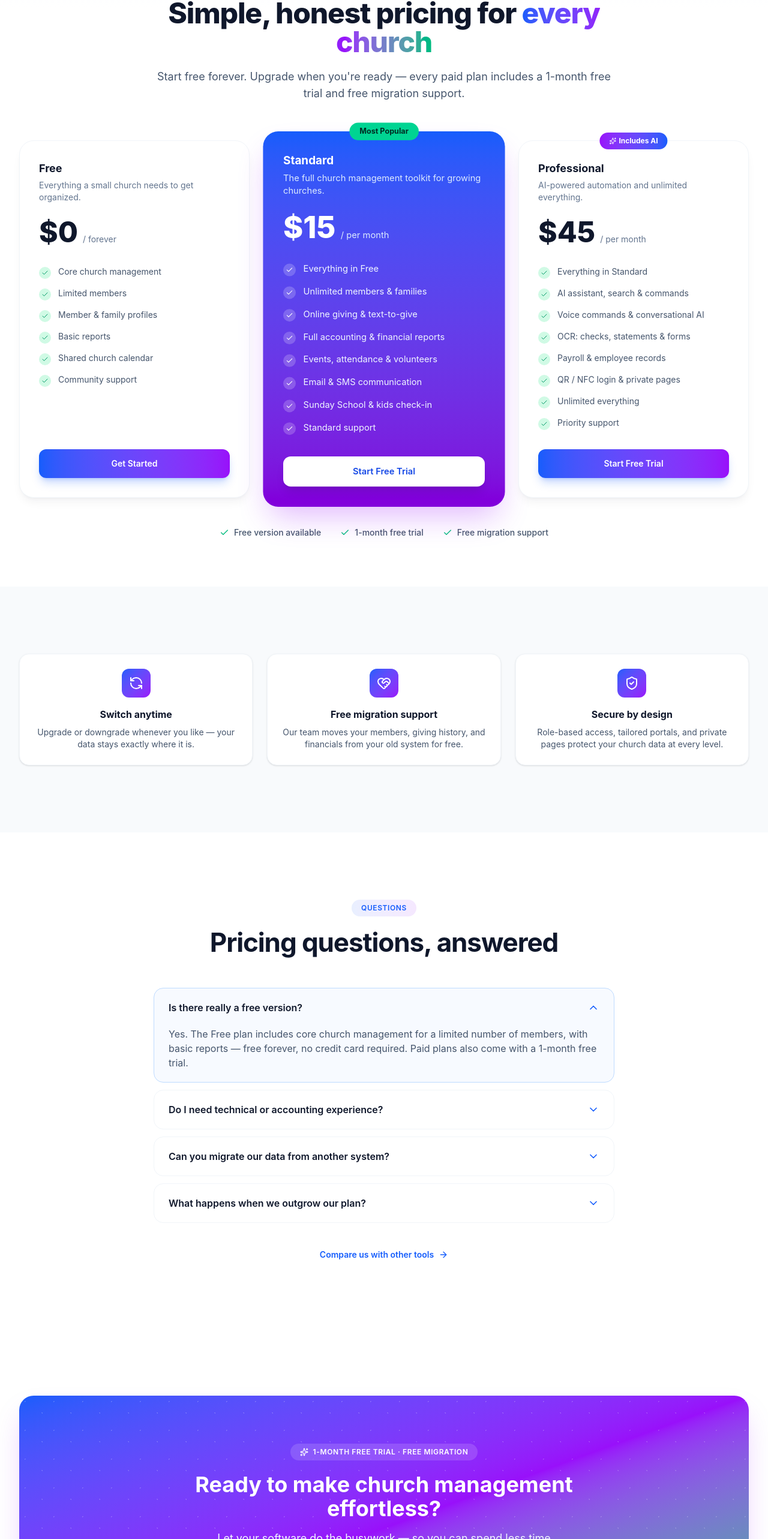
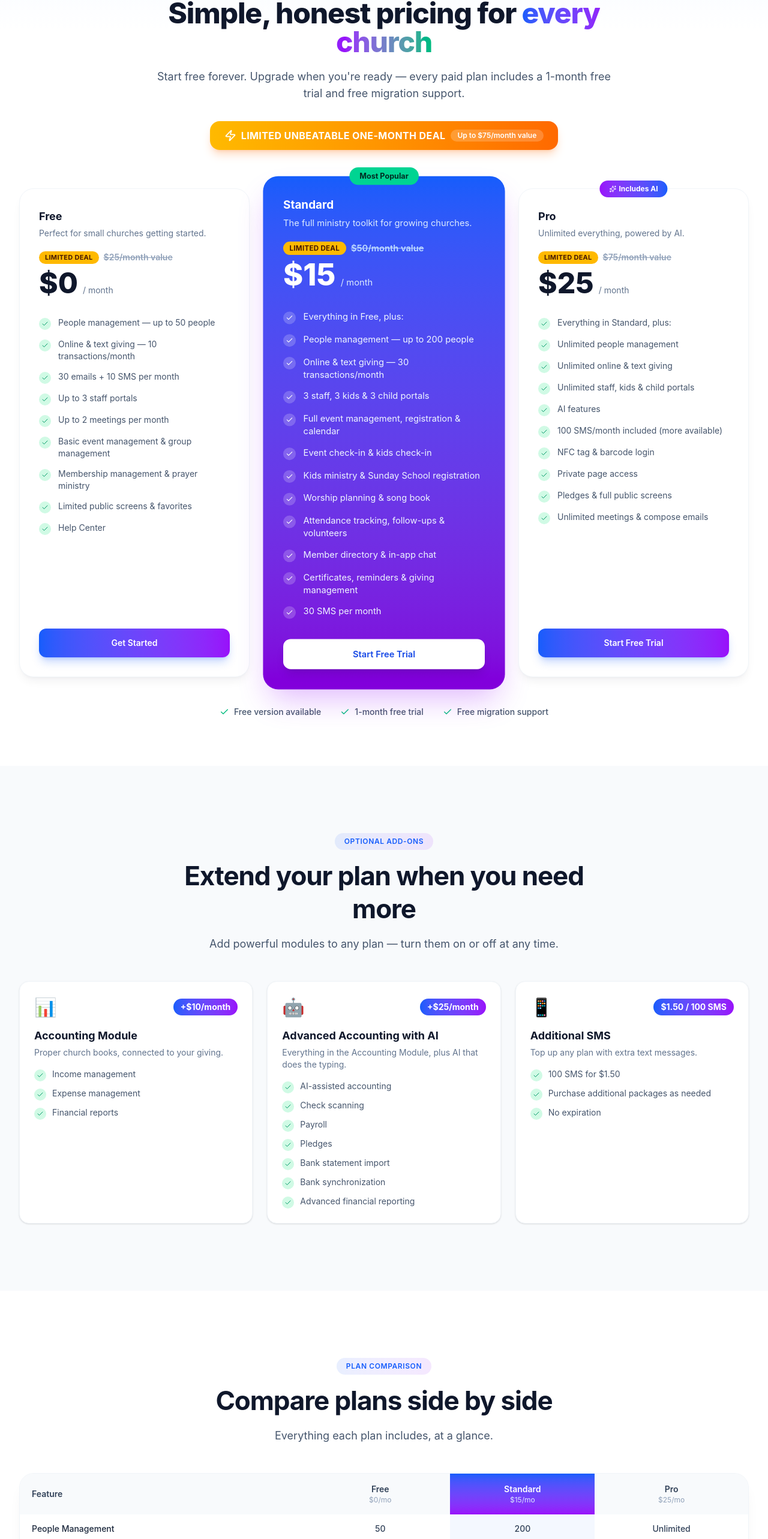
Before and after one commit to churchmanagement/churchgeniuspro-web, a React (Vite) app: page /pricing in a window 1280 px wide. Shown: the part 210-2776 px from the top of the page at 60% size. Built offline with nearby package versions, Linux system fonts and the light colour scheme.

Commit message:
New pricing: limited deal, add-ons, plan comparison

```diff
--- a/index.html
+++ b/index.html
@@ -48,7 +48,7 @@
         "offers": [
           { "@type": "Offer", "name": "Free", "price": "0", "priceCurrency": "USD" },
           { "@type": "Offer", "name": "Standard", "price": "15", "priceCurrency": "USD" },
-          { "@type": "Offer", "name": "Professional", "price": "45", "priceCurrency": "USD" }
+          { "@type": "Offer", "name": "Pro", "price": "25", "priceCurrency": "USD" }
         ],
         "aggregateRating": {
           "@type": "AggregateRating",
--- a/src/components/ui/PricingCards.tsx
+++ b/src/components/ui/PricingCards.tsx
@@ -34,7 +34,21 @@ export default function PricingCards() {
               <p className={`mt-1 text-sm ${plan.highlighted ? 'text-blue-100' : 'text-slate-500'}`}>
                 {plan.description}
               </p>
-              <div className="mt-6 flex items-baseline gap-2">
+              {plan.dealValue && (
+                <div className="mt-5 flex items-center gap-2">
+                  <span className="inline-flex items-center rounded-full bg-amber-400 px-2.5 py-0.5 text-[11px] font-bold uppercase tracking-wide text-amber-950">
+                    Limited Deal
+                  </span>
+                  <span
+                    className={`text-sm font-semibold line-through ${
+                      plan.highlighted ? 'text-blue-200' : 'text-slate-400'
+                    }`}
+                  >
+                    {plan.dealValue}/month value
+                  </span>
+                </div>
+              )}
+              <div className={`${plan.dealValue ? 'mt-2' : 'mt-6'} flex items-baseline gap-2`}>
                 <span className={`text-5xl font-extrabold ${plan.highlighted ? 'text-white' : 'text-slate-900'}`}>
                   {plan.price}
                 </span>
--- a/src/data/content.ts
+++ b/src/data/content.ts
@@ -4,6 +4,7 @@ export interface PricingPlan {
   period: string;
   description: string;
   badge?: string;
+  dealValue?: string;
   cta: string;
   highlighted: boolean;
   features: string[];
@@ -13,57 +14,137 @@ export const pricingPlans: PricingPlan[] = [
   {
     name: 'Free',
     price: '$0',
-    period: 'forever',
-    description: 'Everything a small church needs to get organized.',
+    period: 'month',
+    description: 'Perfect for small churches getting started.',
+    dealValue: '$25',
     cta: 'Get Started',
     highlighted: false,
     features: [
-      'Core church management',
-      'Limited members',
-      'Member & family profiles',
-      'Basic reports',
-      'Shared church calendar',
-      'Community support',
+      'People management — up to 50 people',
+      'Online & text giving — 10 transactions/month',
+      '30 emails + 10 SMS per month',
+      'Up to 3 staff portals',
+      'Up to 2 meetings per month',
+      'Basic event management & group management',
+      'Membership management & prayer ministry',
+      'Limited public screens & favorites',
+      'Help Center',
     ],
   },
   {
     name: 'Standard',
     price: '$15',
-    period: 'per month',
-    description: 'The full church management toolkit for growing churches.',
+    period: 'month',
+    description: 'The full ministry toolkit for growing churches.',
     badge: 'Most Popular',
+    dealValue: '$50',
     cta: 'Start Free Trial',
     highlighted: true,
     features: [
-      'Everything in Free',
-      'Unlimited members & families',
-      'Online giving & text-to-give',
-      'Full accounting & financial reports',
-      'Events, attendance & volunteers',
-      'Email & SMS communication',
-      'Sunday School & kids check-in',
-      'Standard support',
+      'Everything in Free, plus:',
+      'People management — up to 200 people',
+      'Online & text giving — 30 transactions/month',
+      '3 staff, 3 kids & 3 child portals',
+      'Full event management, registration & calendar',
+      'Event check-in & kids check-in',
+      'Kids ministry & Sunday School registration',
+      'Worship planning & song book',
+      'Attendance tracking, follow-ups & volunteers',
+      'Member directory & in-app chat',
+      'Certificates, reminders & giving management',
+      '30 SMS per month',
     ],
   },
   {
-    name: 'Professional',
-    price: '$45',
-    period: 'per month',
-    description: 'AI-powered automation and unlimited everything.',
+    name: 'Pro',
+    price: '$25',
+    period: 'month',
+    description: 'Unlimited everything, powered by AI.',
     badge: 'Includes AI',
+    dealValue: '$75',
     cta: 'Start Free Trial',
     highlighted: false,
     features: [
-      'Everything in Standard',
-      'AI assistant, search & commands',
-      'Voice commands & conversational AI',
-      'OCR: checks, statements & forms',
-      'Payroll & employee records',
-      'QR / NFC login & private pages',
-      'Unlimited everything',
-      'Priority support',
+      'Everything in Standard, plus:',
+      'Unlimited people management',
+      'Unlimited online & text giving',
+      'Unlimited staff, kids & child portals',
+      'AI features',
+      '100 SMS/month included (more available)',
+      'NFC tag & barcode login',
+      'Private page access',
+      'Pledges & full public screens',
+      'Unlimited meetings & compose emails',
     ],
   },
+];
+
+export interface AddOn {
+  name: string;
+  price: string;
+  emoji: string;
+  description: string;
+  features: string[];
+}
+
+export const addOns: AddOn[] = [
+  {
+    name: 'Accounting Module',
+    price: '+$10/month',
+    emoji: '📊',
+    description: 'Proper church books, connected to your giving.',
+    features: ['Income management', 'Expense management', 'Financial reports'],
+  },
+  {
+    name: 'Advanced Accounting with AI',
+    price: '+$25/month',
+    emoji: '🤖',
+    description: 'Everything in the Accounting Module, plus AI that does the typing.',
+    features: [
+      'AI-assisted accounting',
+      'Check scanning',
+      'Payroll',
+      'Pledges',
+      'Bank statement import',
+      'Bank synchronization',
+      'Advanced financial reporting',
+    ],
+  },
+  {
+    name: 'Additional SMS',
+    price: '$1.50 / 100 SMS',
+    emoji: '📱',
+    description: 'Top up any plan with extra text messages.',
+    features: ['100 SMS for $1.50', 'Purchase additional packages as needed', 'No expiration'],
+  },
+];
+
+export interface PlanComparisonRow {
+  feature: string;
+  free: string;
+  standard: string;
+  pro: string;
+}
+
+export const planComparison: PlanComparisonRow[] = [
+  { feature: 'People Management', free: '50', standard: '200', pro: 'Unlimited' },
+  { feature: 'Staff Portals', free: '3', standard: '3', pro: 'Unlimited' },
+  { feature: 'Kids & Child Portals', free: '—', standard: '3 each', pro: 'Unlimited' },
+  { feature: 'Meetings', free: '2/month', standard: 'Unlimited', pro: 'Unlimited' },
+  { feature: 'Event Management', free: 'Basic', standard: 'Full', pro: 'Full' },
+  { feature: 'Event Registration', free: '—', standard: '✓', pro: '✓' },
+  { feature: 'Kids Ministry', free: '—', standard: '✓', pro: '✓' },
+  { feature: 'Sunday School', free: '—', standard: '✓', pro: '✓' },
+  { feature: 'Volunteer Management', free: '—', standard: '✓', pro: '✓' },
+  { feature: 'Worship Planning', free: '—', standard: '✓', pro: '✓' },
+  { feature: 'Attendance', free: '—', standard: '✓', pro: '✓' },
+  { feature: 'Event & Kids Check-in', free: '—', standard: '✓', pro: '✓' },
+  { feature: 'Member Directory', free: '—', standard: '✓', pro: '✓' },
+  { feature: 'Song Book', free: '—', standard: '✓', pro: '✓' },
+  { feature: 'AI Features', free: '—', standard: '—', pro: '✓' },
+  { feature: 'Public Screens', free: 'Limited', standard: 'Limited', pro: 'Full' },
+  { feature: 'SMS Included', free: '10/month', standard: '30/month', pro: '100/month' },
+  { feature: 'Help Center', free: '✓', standard: '✓', pro: '✓' },
 ];
 
 export const pricingPerks = ['Free version available', '1-month free trial', 'Free migration support'];
@@ -153,7 +234,7 @@ export const faqs: FAQ[] = [
   {
     question: 'Does it replace our accounting software?',
     answer:
-      'Yes. ChurchGeniusPro includes a full fund-based accounting system with financial reports, recurring entries, payroll, and automatic tax statement generation — all connected to your giving records.',
+      'Yes. Add the Accounting Module (+$10/month) for income, expenses, and financial reports — or Advanced Accounting with AI (+$25/month) for check scanning, payroll, bank statement import, bank sync, and AI-assisted entry, all connected to your giving records.',
     category: 'Accounting',
   },
   {
--- a/src/pages/Pricing.tsx
+++ b/src/pages/Pricing.tsx
@@ -1,11 +1,11 @@
 import { motion } from 'framer-motion';
 import { Link } from 'react-router-dom';
-import { ArrowRight, ShieldCheck, RefreshCcw, HeartHandshake } from 'lucide-react';
+import { ArrowRight, ShieldCheck, RefreshCcw, HeartHandshake, Check, Zap } from 'lucide-react';
 import PricingCards from '../components/ui/PricingCards';
 import FAQAccordion from '../components/ui/FAQAccordion';
 import CTASection from '../components/ui/CTASection';
 import { SectionHeading, Reveal } from '../components/ui/Section';
-import { faqs } from '../data/content';
+import { faqs, addOns, planComparison } from '../data/content';
 
 const assurances = [
   {
@@ -47,6 +47,20 @@ export default function Pricing() {
               Start free forever. Upgrade when you're ready — every paid plan includes a 1-month
               free trial and free migration support.
             </p>
+            <motion.div
+              initial={{ opacity: 0, scale: 0.95 }}
+              animate={{ opacity: 1, scale: 1 }}
+              transition={{ delay: 0.25, duration: 0.5 }}
+              className="mx-auto mt-8 inline-flex flex-wrap items-center justify-center gap-2 rounded-2xl bg-gradient-to-r from-amber-400 to-orange-500 px-6 py-3 shadow-lg shadow-orange-500/25"
+            >
+              <Zap className="h-5 w-5 text-white" aria-hidden="true" />
+              <span className="text-sm font-bold uppercase tracking-wide text-white sm:text-base">
+                Limited Unbeatable One-Month Deal
+              </span>
+              <span className="rounded-full bg-white/20 px-3 py-0.5 text-xs font-semibold text-white">
+                Up to $75/month value
+              </span>
+            </motion.div>
           </motion.div>
         </div>
       </section>
@@ -54,6 +68,109 @@ export default function Pricing() {
       <section className="pb-20">
         <div className="container-page">
           <PricingCards />
+        </div>
+      </section>
+
+      {/* Optional Add-ons */}
+      <section className="section bg-slate-50">
+        <div className="container-page">
+          <SectionHeading
+            eyebrow="Optional Add-ons"
+            title="Extend your plan when you need more"
+            subtitle="Add powerful modules to any plan — turn them on or off at any time."
+          />
+          <div className="mt-12 grid gap-6 md:grid-cols-3">
+            {addOns.map((addon, i) => (
+              <Reveal key={addon.name} delay={i * 0.1}>
+                <div className="card flex h-full flex-col">
+                  <div className="flex items-center justify-between">
+                    <span className="text-3xl" aria-hidden="true">
+                      {addon.emoji}
+                    </span>
+                    <span className="rounded-full bg-gradient-to-r from-blue-600 to-purple-600 px-3 py-1 text-sm font-bold text-white">
+                      {addon.price}
+                    </span>
+                  </div>
+                  <h3 className="mt-4 text-lg font-bold text-slate-900">{addon.name}</h3>
+                  <p className="mt-1 text-sm text-slate-500">{addon.description}</p>
+                  <ul className="mt-4 flex-1 space-y-2.5">
+                    {addon.features.map((f) => (
+                      <li key={f} className="flex items-start gap-2.5 text-sm text-slate-600">
+                        <span className="mt-0.5 flex h-5 w-5 shrink-0 items-center justify-center rounded-full bg-emerald-100">
+                          <Check className="h-3 w-3 text-emerald-600" aria-hidden="true" />
+                        </span>
+                        {f}
+                      </li>
+                    ))}
+                  </ul>
+                </div>
+              </Reveal>
+            ))}
+          </div>
+        </div>
+      </section>
+
+      {/* Plan comparison table */}
+      <section className="section">
+        <div className="container-page">
+          <SectionHeading
+            eyebrow="Plan Comparison"
+            title="Compare plans side by side"
+            subtitle="Everything each plan includes, at a glance."
+          />
+          <Reveal className="mt-12">
+            <div className="overflow-hidden rounded-3xl border border-slate-100 shadow-xl shadow-slate-900/5">
+              <div className="overflow-x-auto">
+                <table className="w-full min-w-[640px] border-collapse text-sm">
+                  <caption className="sr-only">Feature comparison across Free, Standard, and Pro plans</caption>
+                  <thead>
+                    <tr className="bg-slate-50">
+                      <th scope="col" className="px-5 py-4 text-left font-semibold text-slate-700">
+                        Feature
+                      </th>
+                      <th scope="col" className="px-4 py-4 text-center font-semibold text-slate-700">
+                        Free
+                        <span className="block text-xs font-normal text-slate-400">$0/mo</span>
+                      </th>
+                      <th scope="col" className="bg-gradient-to-b from-blue-600 to-purple-600 px-4 py-4 text-center font-semibold text-white">
+                        Standard
+                        <span className="block text-xs font-normal text-blue-100">$15/mo</span>
+                      </th>
+                      <th scope="col" className="px-4 py-4 text-center font-semibold text-slate-700">
+                        Pro
+                        <span className="block text-xs font-normal text-slate-400">$25/mo</span>
+                      </th>
+                    </tr>
+                  </thead>
+                  <tbody>
+                    {planComparison.map((row, ri) => (
+                      <tr key={row.feature} className={ri % 2 ? 'bg-slate-50/60' : 'bg-white'}>
+                        <th scope="row" className="px-5 py-3.5 text-left font-medium text-slate-800">
+                          {row.feature}
+                        </th>
+                        {[row.free, row.standard, row.pro].map((v, vi) => (
+                          <td
+                            key={vi}
+                            className={`px-4 py-3.5 text-center ${vi === 1 ? 'bg-blue-50/70' : ''} ${
+                              v === '—' ? 'text-slate-300' : v === '✓' ? 'text-emerald-600' : 'font-medium text-slate-700'
+                            }`}
+                          >
+                            {v === '✓' ? (
+                              <span className="mx-auto flex h-6 w-6 items-center justify-center rounded-full bg-emerald-100">
+                                <Check className="h-4 w-4 text-emerald-600" aria-label="Included" />
+                              </span>
+                            ) : (
+                              v
+                            )}
+                          </td>
+                        ))}
+                      </tr>
+                    ))}
+                  </tbody>
+                </table>
+              </div>
+            </div>
+          </Reveal>
         </div>
       </section>
 
--- a/src/pages/Support.tsx
+++ b/src/pages/Support.tsx
@@ -44,7 +44,7 @@ const supportOptions = [
   {
     icon: MessagesSquare,
     title: 'Live Chat',
-    description: 'Chat with our support team from inside the app. Priority response on the Professional plan.',
+    description: 'Chat with our support team from inside the app. Priority response on the Pro plan.',
   },
   {
     icon: Mail,
```
Also changed, not shown: 1 other file (tests, documents, lock files or other folders).
